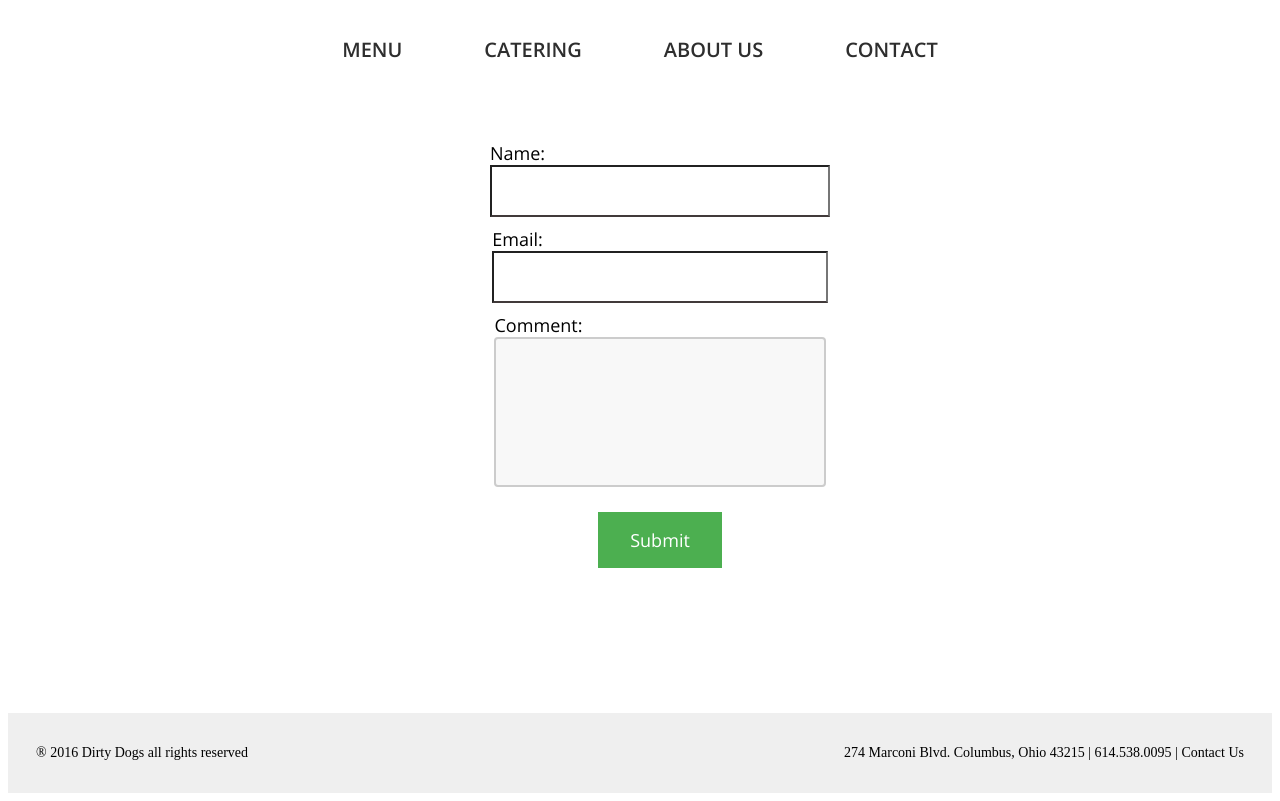
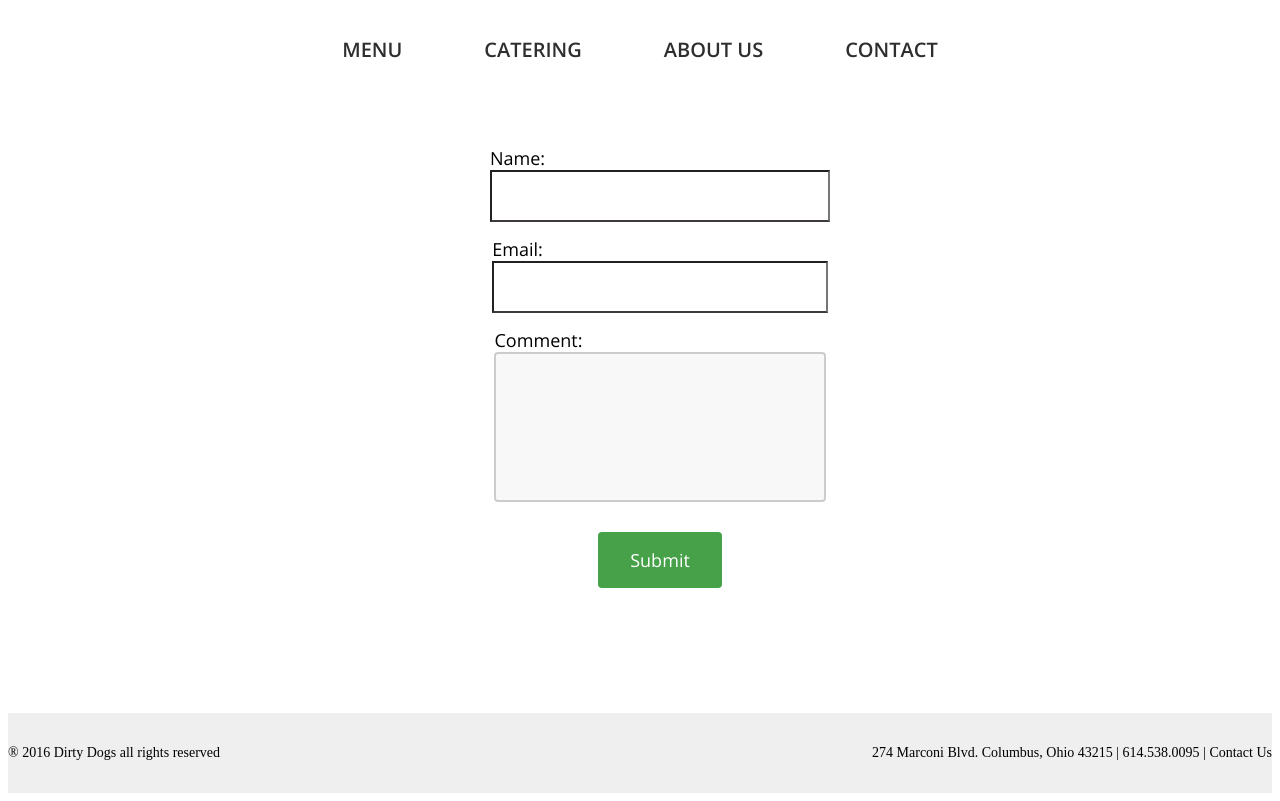
Before and after one commit to helena92/test-app, a React (Create React App) app: page /contact in a window 1280 px wide. Shown: the part 460-1261 px from the top of the page. Built offline with nearby package versions, Linux system fonts and the light colour scheme.

Commit message:
Project fixes

```diff
--- a/package.json
+++ b/package.json
@@ -5,6 +5,7 @@
   "dependencies": {
     "react": "^16.4.0",
     "react-dom": "^16.4.0",
+    "react-router-dom": "^4.3.1",
     "react-scripts": "1.1.4"
   },
   "scripts": {
--- a/src/assets/styles/App.css
+++ b/src/assets/styles/App.css
@@ -31,7 +31,6 @@ body {
 .nav-flex-container {
     display: flex;
     justify-content: center;
-    /* max-width: 1446px; */
 }
 
 .nav-flex-container>a {
@@ -62,7 +61,6 @@ body {
 
 .flex-banner {
     height: 687px;
-    /* max-width: 1446px; */
     display: flex;
     justify-content: center;
     align-items: center;
@@ -93,7 +91,7 @@ body {
     font-family: ProximaNovaSemiBold;
 }
 
-.food-block>figure {
+.food-block>div {
     font-size: 0;
 }
 
@@ -130,10 +128,7 @@ div.shadow>img {
 
 .food-section-flex {
     display: flex;
-    /* justify-content: space-between; */
     align-items: center;
-    /* position: relative; */
-    /* max-width: 1446px; */
 }
 
 .food-block {
@@ -175,13 +170,15 @@ footer {
     background-color: #efefef;
 }
 
-.footer-sign {
+
+footer>div {
     display: flex;
+    margin-left: auto;
+    margin-right: auto;
+    height: 80px;
+    max-width: 1446px;
+    justify-content: space-between;
     align-items: center;
-    height: 80px;
-    justify-content: space-between;
-    padding: 0 28px;
-    max-width: 1400px;
 }
 
 .footer-sign>p {
@@ -189,13 +186,13 @@ footer {
     font-family: OpensSansRegular;
 }
 
-.container {
+.contact-container {
     width: 80%;
     max-width: 1200px;
     margin: 0 auto;
 }
 
-.container * {
+.contact-container * {
     box-sizing: border-box;
     font-family: OpenSansRegular;
     font-size: 18px;
@@ -206,7 +203,7 @@ footer {
 }
 
 .contact-form li{
-  padding-top: 10px;
+  padding-top: 15px;
   display: flex;
   justify-content: center;
 }
@@ -219,6 +216,12 @@ footer {
     height: 600px;
 }
 
+
+.contact-form input[type=text],
+.contact-form textarea {
+    width: 100%;
+}
+
 .contact-form input[type=text] {
     width: 100%;
     padding: 12px 20px;
@@ -226,7 +229,6 @@ footer {
 }
 
 .contact-form textarea {
-    width: 100%;
     height: 150px;
     box-sizing: border-box;
     border: 2px solid #ccc;
@@ -235,11 +237,16 @@ footer {
     resize: none;
 }
 
-.contact-form button[type=submit] {
-    background-color: #4CAF50;
+.contact-form button {
+    background-color: rgb(70, 161, 73);
     border: none;
     color: white;
     padding: 16px 32px;
     margin: 10px 2px;
+    border-radius: 4px;
+}
+
+.contact-form button:hover {
     cursor: pointer;
+    opacity: 0.9;
 }
--- a/src/components/App.js
+++ b/src/components/App.js
@@ -1,4 +1,4 @@
-import React, { Component } from 'react';
+import React from 'react';
 import '../assets/styles/App.css';
 import Header from './Header'
 import Products from './Products/Products'
--- /dev/null
+++ b/src/components/Banner.js
@@ -0,0 +1,14 @@
+import React from 'react';
+import hotdogImage from '../assets/images/hotdog.png';
+
+const Banner = () => (
+    <div className="flex-banner">
+        <div className="logo-container">
+            <img src={hotdogImage} alt="" />
+        </div>
+        <p className="slogan-title">Dirty Dogs serves all-beef, vegan and vegetarian hot dogs.</p>
+        <button className="slogan-btn">More Dogs ‘n Make Em Hot</button>
+    </div>
+)
+
+export default Banner;
--- a/src/components/Contact.js
+++ b/src/components/Contact.js
@@ -21,13 +21,11 @@ class Contact extends Component {
   }
 
   handleSubmit = async (event) => {
-    console.log(event.target)
     event.preventDefault();
-
     const data = {
-      "name": this.state.name,
-      "email": this.state.email,
-      "comment": this.state.comment,
+      email: this.state.email,
+      name: this.state.name,
+      comment: this.state.comment
     }
     const response = await fetch('https://formula-test-api.herokuapp.com/contact', {
       method: 'POST',
@@ -35,11 +33,17 @@ class Contact extends Component {
     })
     const resData = await response.json();
     console.log(resData);
+
+    this.setState({
+      email: '',
+      name: '',
+      comment: ''
+    });
   }
 
   render() {
     return (
-      <div className="container">
+      <div className="contact-container">
         <form className="contact-form" onSubmit={this.handleSubmit} onChange={this.handleInputChange}>
           <ul>
             <li>
--- a/src/components/Footer.js
+++ b/src/components/Footer.js
@@ -2,9 +2,13 @@ import React from 'react';
 
 const Footer = () => (
   <footer>
-    <div className="footer-sign">
-      <p>® 2016 Dirty Dogs all rights reserved</p>
-      <p>274 Marconi Blvd. Columbus, Ohio 43215 | 614.538.0095 | Contact Us</p>
+    <div>
+      <div className="footer-sign">
+        <p>® 2016 Dirty Dogs all rights reserved</p>
+      </div>
+      <div className="footer-sign">
+        <p>274 Marconi Blvd. Columbus, Ohio 43215 | 614.538.0095 | Contact Us</p>
+      </div>
     </div>
   </footer>
 )
--- a/src/components/Products/ProductCard.js
+++ b/src/components/Products/ProductCard.js
@@ -2,7 +2,7 @@ import React from 'react';
 import PropTypes from 'prop-types';
 
 const ProductCard = (props) => (
-    <figure >
+    <div >
         {
             props.product.id & 1 ?
                 <div className="food-section-flex">
@@ -15,7 +15,7 @@ const ProductCard = (props) => (
                     {ProductDescription(props.product.name, props.product.description)}
                 </div>
         }
-    </figure>
+    </div>
 );
 
 const ProductDescription = (name, descr) => (
--- a/src/components/Products/Products.js
+++ b/src/components/Products/Products.js
@@ -1,6 +1,6 @@
 import React, { Component } from 'react';
-import hotdogImage from '../../assets/images/hotdog.png';
 import ProductsList from './ProductsList';
+import Banner from '../Banner';
 
 export default class Products extends Component {
 
@@ -34,13 +34,7 @@ export default class Products extends Component {
   render() {
     return (
       <div>
-        <div className="flex-banner">
-          <div className="logo-container">
-            <img src={hotdogImage} alt="" />
-          </div>
-          <p className="slogan-title">Dirty Dogs serves all-beef, vegan and vegetarian hot dogs.</p>
-          <button className="slogan-btn">More Dogs ‘n Make Em Hot</button>
-        </div>
+        <Banner />
         <ProductsList products={this.state.products} />
       </div>
     );
--- a/src/components/Products/ProductsList.js
+++ b/src/components/Products/ProductsList.js
@@ -4,16 +4,12 @@ import ProductCard from './ProductCard';
 
 const getProducts = (products) => {
     return (
-        <div className="food-block">
-            {
-                products.map(product => <ProductCard key={product.id} product={product} />)
-            }
-        </div>
+        products.map(product => <ProductCard key={product.id} product={product} />)
     );
 };
 
 const ProductsList = (props) => (
-    <div>
+    <div className="food-block">
         {getProducts(props.products)}
     </div>
 );
@@ -22,7 +18,7 @@ ProductsList.defaultProps = {
     products: []
 };
 
- ProductsList.propTypes = {
+ProductsList.propTypes = {
     products: PropTypes.array
 };
 
```
Also changed, not shown: src/services/ProductsService.js (deleted, +0 -27 lines), 1 other file (tests, documents, lock files or other folders).
